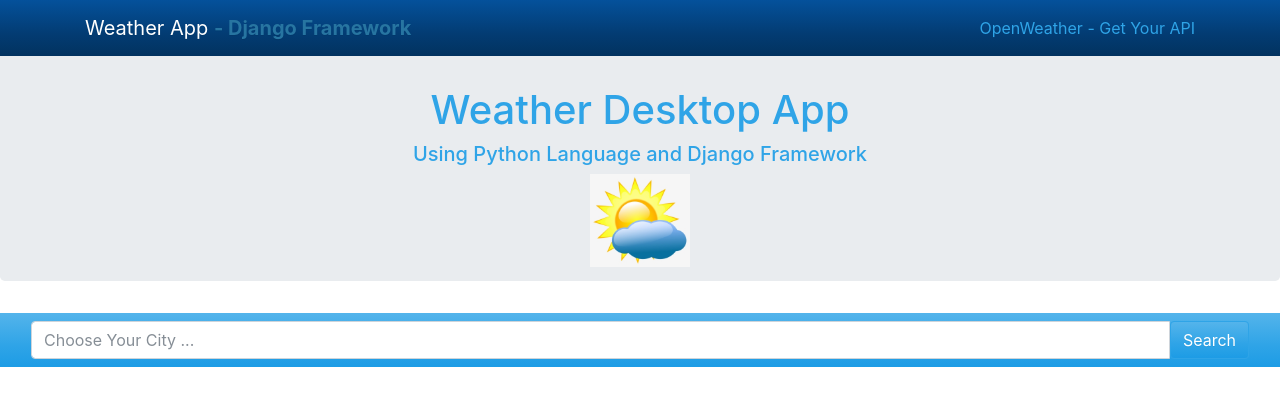
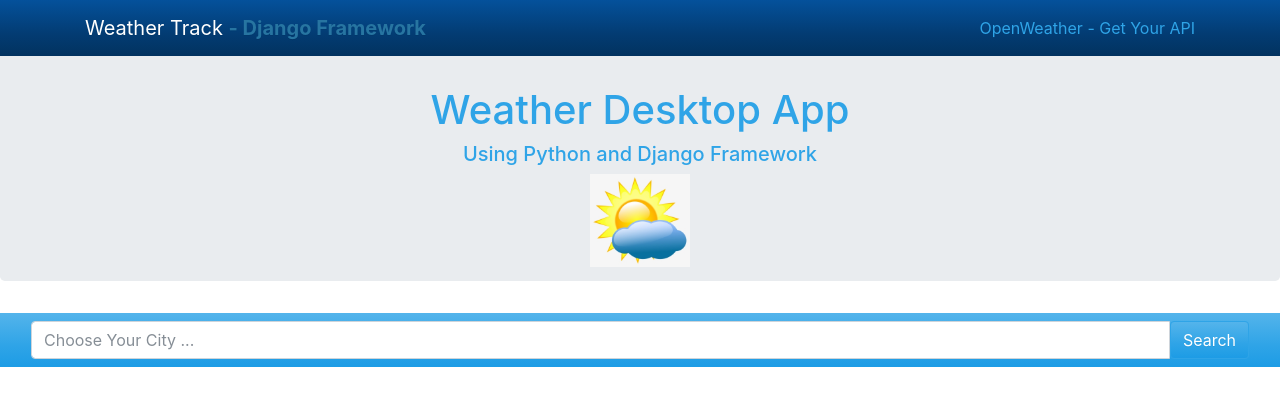
Before and after one commit to imraan024/weathertrack, a Django app: template templates/main/index.html in a window 1280 px wide. Shown: the top 406 px of the page. Run offline with Django 3.2, Linux system fonts and the light colour scheme; the template is opened without the code that fills it, so the values that code supplies are empty; some libraries are stand-ins or nearby versions.

Commit message:
weather api works

```diff
--- a/templates/main/index.html
+++ b/templates/main/index.html
@@ -8,13 +8,13 @@
   <link rel="stylesheet" href="https://cdnjs.cloudflare.com/ajax/libs/bootswatch/4.5.3/cerulean/bootstrap.min.css"
     integrity="sha512-dQLT/B7byn2LjN/DN4zeBKpwGV6qbidV0XiMRWQOL7TGrV7FkZFldkGG+DGMU+CQnMTcRZlUI7GMWt1j6akNew=="
     crossorigin="anonymous" />
-  <title>Weather App </title>
+  <title>Weather Track </title>
 </head>
 
 <body>
   <div class="navbar navbar-expand-lg fixed-top navbar-dark bg-dark">
     <div class="container">
-      <a href="../" class="navbar-brand">Weather App <span style="color: rgb(39, 117, 161);"> <strong> - Django
+      <a href="../" class="navbar-brand">Weather Track <span style="color: rgb(39, 117, 161);"> <strong> - Django
             Framework</strong>
         </span> </a>
       <a href="https://openweathermap.org" class="navbar-tech">OpenWeather - Get Your API</a>
@@ -24,7 +24,7 @@
   <br /><br /> <br>
   <div id="jumbotron" class="jumbotron" style="text-align: center; margin-top:-50px">
     <h1 class="display-5">Weather Desktop App </h1>
-    <h5>Using Python Language and Django Framework</h5>
+    <h5>Using Python and Django Framework</h5>
 
     <img src="{% static 'images/weather.png' %}" class="image" style="width:100px; margin-bottom:-50px; ">
   </div>
--- a/weatherApp/urls.py
+++ b/weatherApp/urls.py
@@ -1,5 +1,6 @@
 from django.urls import path
+from .views import index
 
 urlpatterns = [
-    #path('', ),
+    path('', index, name = 'index' ),
 ]
--- a/weatherApp/views.py
+++ b/weatherApp/views.py
@@ -7,7 +7,7 @@ import json
 def index(request):
     if request.method == 'POST':
         city = request.POST['city']
-        source = urllib.request.urlopen('api.openweathermap.org/data/2.5/weather?q='+ city + '&units=metric&appid=9bb678b1873faaf0add65457b0e3770a').read()
+        source = urllib.request.urlopen('http://api.openweathermap.org/data/2.5/weather?q='+ city +'&units=metric&appid=9bb678b1873faaf0add65457b0e3770a').read()
         list_of_data = json.loads(source)
         data = {
             'country_code': str(list_of_data['sys']['country']),
```
Also changed, not shown: db.sqlite3.
